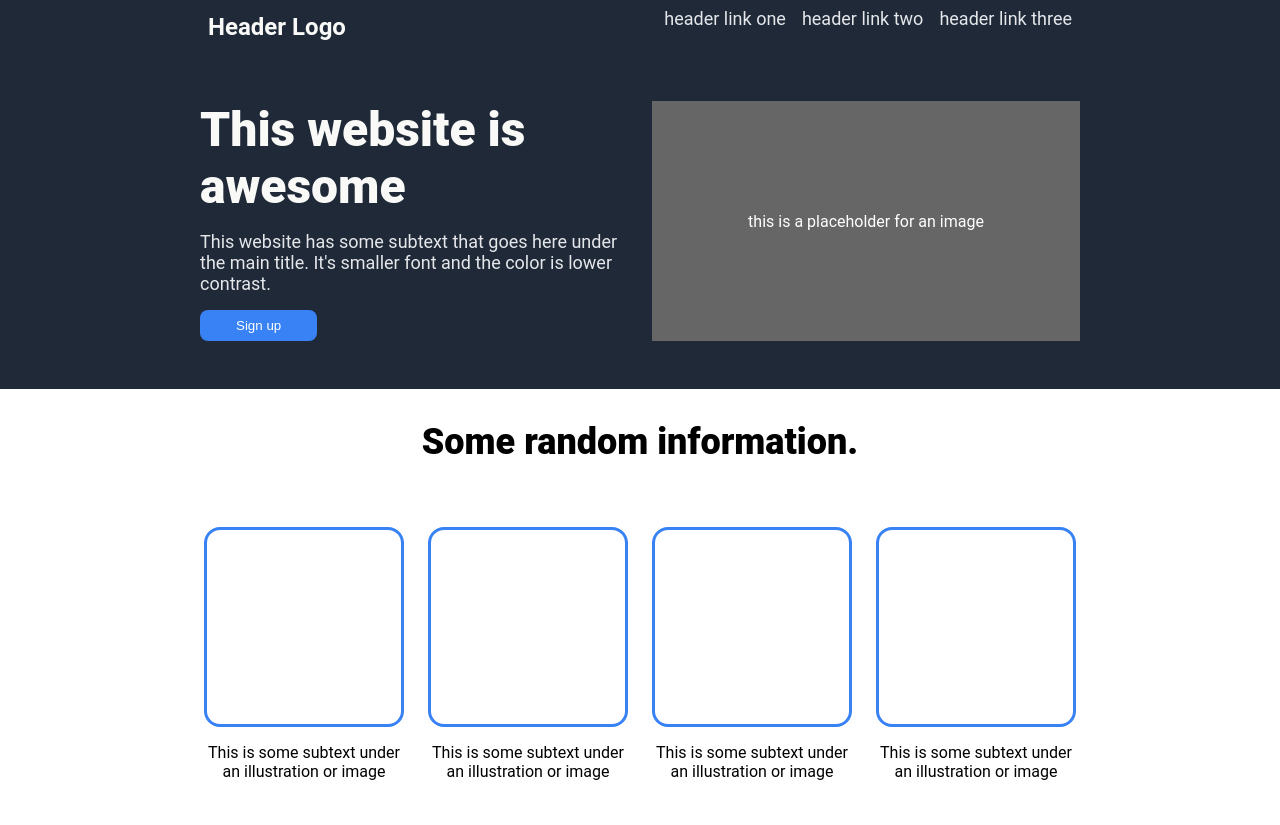
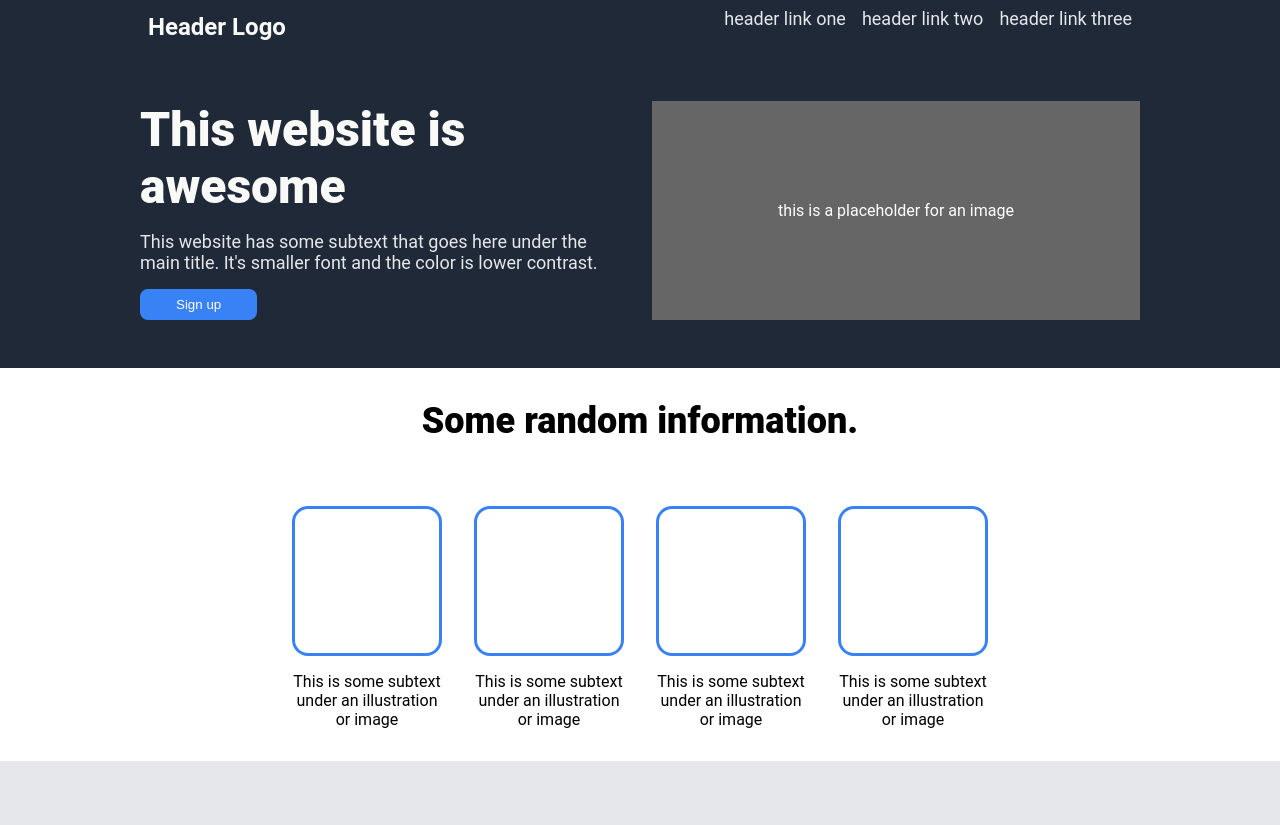
Before and after one commit to newmanem23/landing-page, a plain HTML site: page index.html in a window 1280 px wide. Drawn offline with Linux system fonts and the light colour scheme.

Commit message:
Refactor margins in header div

```diff
--- a/index.html
+++ b/index.html
@@ -62,6 +62,9 @@
             </div>
         </div>
     </div>
+    <div class="quote">
+
+    </div>
 
 </body>
 </html>
--- a/styles.css
+++ b/styles.css
@@ -28,7 +28,6 @@ button {
 .header {
     background-color: #1F2937;
     margin: 0;
-    padding: 0 200px;
     align-items: center;
 }
 
@@ -37,6 +36,8 @@ button {
     justify-content: space-between;
     align-items: center;
     padding: 8px;
+    margin: auto;
+    max-width: 1000px;
 }
 
 .logo {
@@ -49,6 +50,8 @@ button {
     display: flex;
     padding: 48px 0;
     gap: 24px;
+    margin: auto;
+    max-width: 1000px;
 }
 
 .header-info {
@@ -89,21 +92,26 @@ button {
     display: flex;
     justify-content: center;
     padding: 32px;
-    gap: 24px;
+    gap: 32px;
 }
 
 .card {
     display: flex;
     flex-direction: column;
-    width: 200px;
+    width: 150px;
     text-align: center;
 }
 
 .card-tile {
     flex: none;
-    height: 200px;
-    width: 200px;
+    height: 150px;
+    width: 150px;
     border: 3px solid #3882f6;
     border-radius: 16px;
     margin-bottom: 16px;
 }
+
+.quote {
+    padding: 32px 25%;
+    background-color: #e5e7eb;
+}
```
